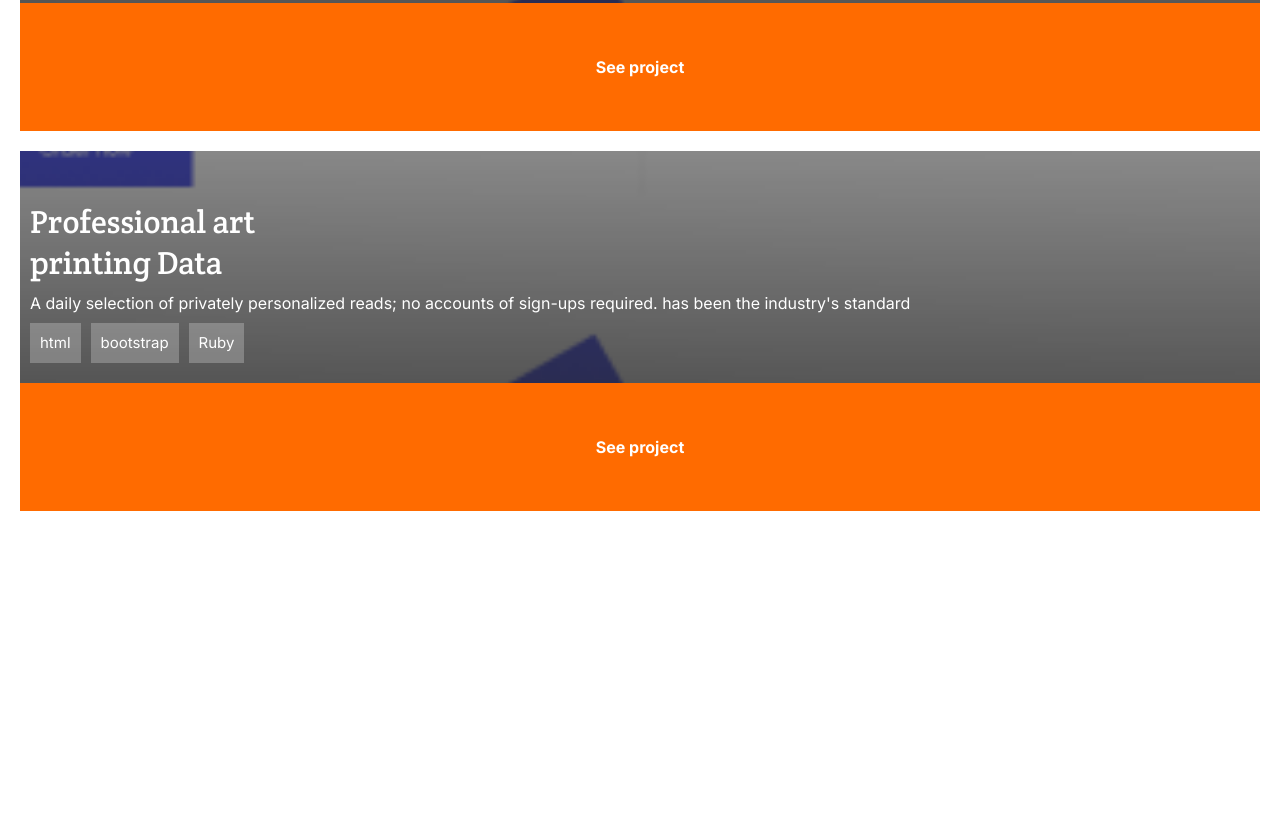
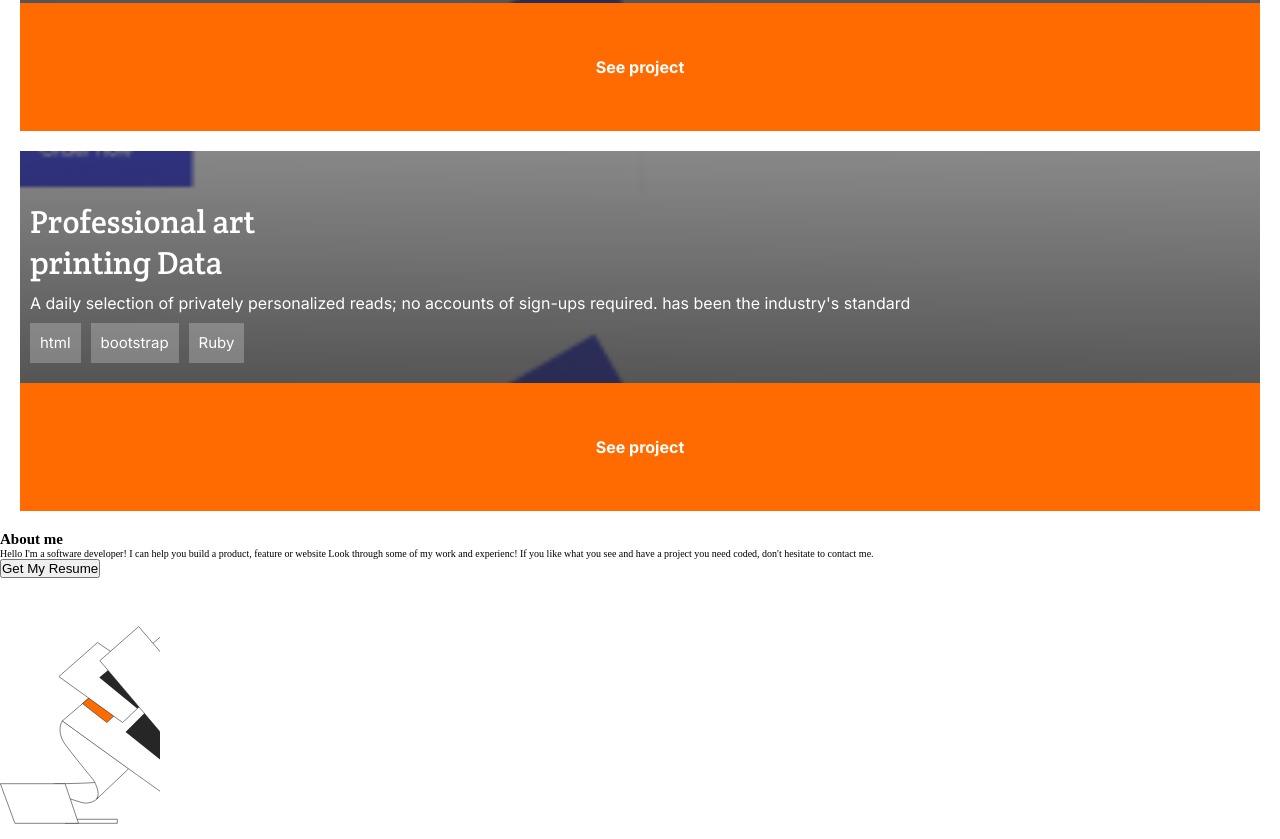
Before and after one commit to Sofinaye/portfo, a website: page index.html in a window 1280 px wide. Shown: the part 3672-4511 px from the top of the page. Before the commit the page ends 4203 px from the top, so only its background shows below. Drawn offline with Linux system fonts and the light colour scheme.

Commit message:
Add about me structure code

```diff
--- a/index.html
+++ b/index.html
@@ -152,6 +152,29 @@
           <button type="button" class="project1-btn">See project</button>
         </div>
       </section>
+
+      <section class="about">
+        <h2 class="about-heading">About me</h2>
+        <p class="about-disc">Hello I'm a software developer! I can help you build a product, feature or website Look through some of my work and experienc! If you like what you see and have a project you need coded, don't hesitate to contact me.</p>
+        <button type="button" class="about-btn">Get My Resume</button>
+
+        <div class="about-img">
+          <svg width="160" height="259" viewBox="0 0 160 259" fill="none" xmlns="http://www.w3.org/2000/svg">
+            <path d="M65.1059 241.266H117.284V245.306H65.1059V241.266Z" fill="white" stroke="#262626" stroke-width="0.577193" stroke-miterlimit="10"/>
+            <path d="M96.736 221.18C96.736 221.18 90.0406 227.067 81.3827 224.412C72.7248 221.757 45.9431 213.099 45.9431 213.099L54.2547 205.711C54.2547 205.711 82.5371 205.711 96.0434 204.326L102.97 210.79L96.736 221.18Z" fill="white" stroke="#262626" stroke-width="0.577193" stroke-miterlimit="10"/>
+            <path d="M62.3357 142.797C62.3357 142.797 55.1785 153.302 66.1451 167.732C77.1118 182.162 93.2732 201.786 93.2732 201.786C93.2732 201.786 101.354 214.485 96.7364 221.065L128.713 190.704L62.3357 142.797Z" fill="white" stroke="#262626" stroke-width="0.577193" stroke-miterlimit="10"/>
+            <path d="M179.391 135.41L245.652 210.56C245.652 210.56 266.431 234.802 258.351 248.655C250.27 262.507 232.031 259.275 219.794 253.965C207.558 248.655 62.3359 142.913 62.3359 142.913L181.815 40.6344L238.726 83.4621L179.391 135.41Z" fill="white" stroke="#262626" stroke-width="0.577193" stroke-miterlimit="10"/>
+            <path d="M145.566 107.936L119.939 92.6978L82.5369 125.598L106.894 144.53L145.566 107.936Z" fill="#FF6B00" stroke="#262626" stroke-width="0.577193" stroke-miterlimit="10"/>
+            <path d="M161.267 107.936L97.5445 64.5308L58.8726 98.5852L122.595 144.53L161.267 107.936Z" fill="white" stroke="#262626" stroke-width="0.577193" stroke-miterlimit="10"/>
+            <path d="M113.359 87.7334L99.2758 99.6236L137.14 130.561L161.959 107.127L113.359 87.7334Z" fill="#262626"/>
+            <path d="M233.3 240.575L125.596 153.88L149.838 129.754L233.3 240.575Z" fill="#262626"/>
+            <path d="M271.856 203.864L138.64 48.5994L99.8529 82.6538L233.3 240.574L271.856 203.864Z" fill="white" stroke="#262626" stroke-width="0.577193" stroke-miterlimit="10"/>
+            <path d="M181.815 86.2316L265.508 18.2383C267.24 36.1313 274.859 54.2551 274.859 54.2551L356.358 131.137L328.307 155.495L330.154 156.996C343.545 170.386 330.154 186.548 330.154 186.548L255.003 252.579C264.469 239.534 253.041 221.064 253.041 221.064L179.16 135.293C157.458 109.088 181.815 86.2316 181.815 86.2316Z" fill="white" stroke="#262626" stroke-width="0.577193" stroke-miterlimit="10"/>
+            <path d="M65.1072 205.712L78.498 245.307H14.8914L0.346085 205.712H65.1072Z" fill="white" stroke="#262626" stroke-width="0.577193" stroke-miterlimit="10"/>
+          </svg>
+        </div>
+        <div class="about-line"></div>
+      </section>
   </div>
 </body>
 </html>
```
